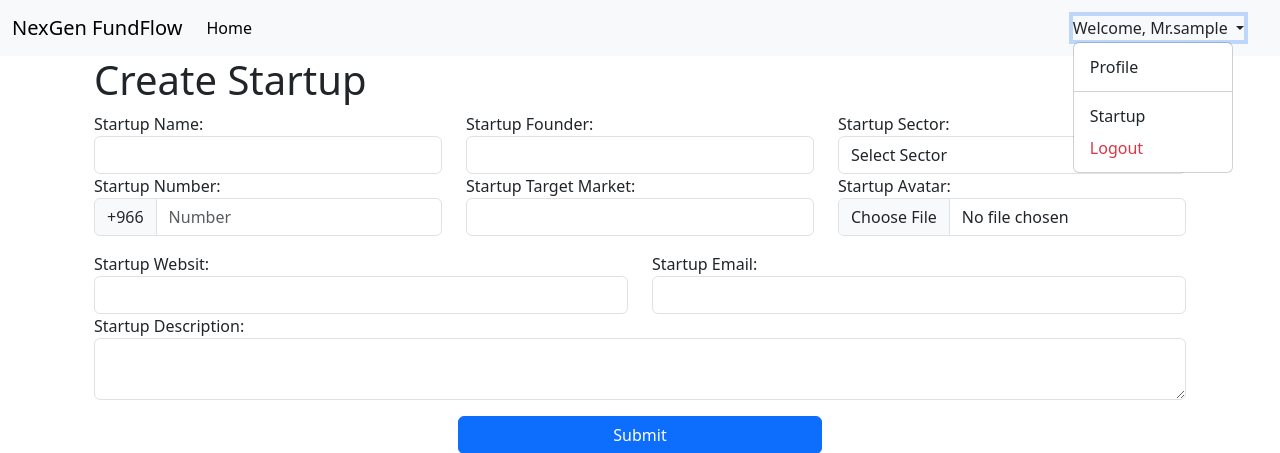
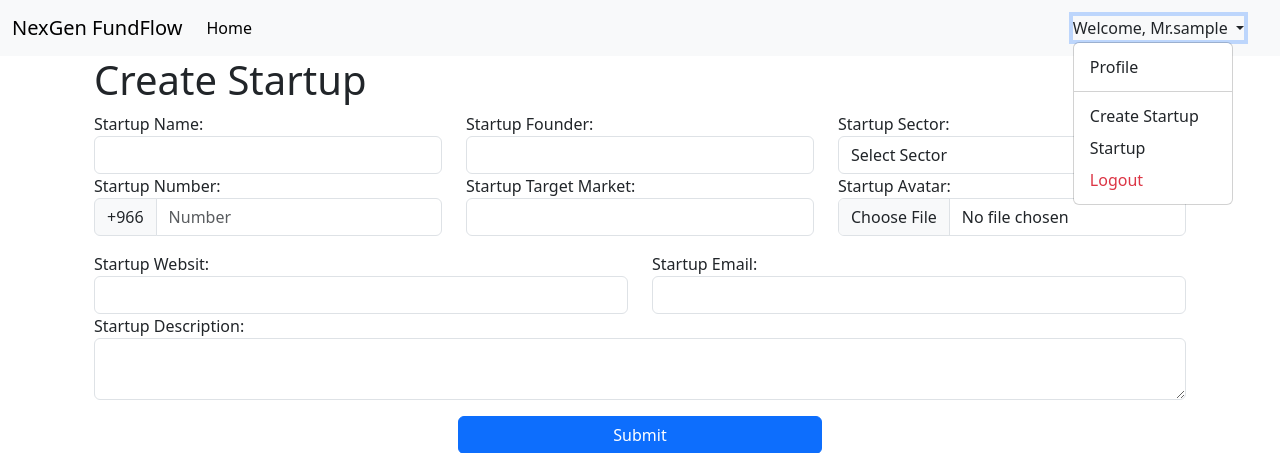
Before and after one commit to abdullah-alanezi/FinalCapstone, a Django app: page /startup/create/ in a window 1280 px wide, after a click that opens the changed part. Shown: the top 453 px of the page. Run offline with Django 5.2, Linux system fonts and the light colour scheme; the visitor is signed in with stand-in values (Sample User, id 1).

Commit message:
add new template for all myStartup nad show them

```diff
--- a/NexGenFundFlow/home/templates/home/base.html
+++ b/NexGenFundFlow/home/templates/home/base.html
@@ -31,7 +31,8 @@
                 <ul class="dropdown-menu">
                   <li><a class="dropdown-item w-50" href="">Profile</a></li>
                   <li><hr class="dropdown-divider"></li>
-                  <li><a class="dropdown-item" href="">Startup</a></li>
+                  <li><a class="dropdown-item" href="{% url 'startup:create_startup_view' %}">Create Startup</a></li>
+                  <li><a class="dropdown-item" href="{% url 'startup:view_all_my_stratup_view' request.user.id %}">Startup</a></li>
                   <li><a class="dropdown-item text-danger" href="{% url 'user:logout_view' %}">Logout</a></li>
                 </ul>
               </lu>
--- a/NexGenFundFlow/startup/urls.py
+++ b/NexGenFundFlow/startup/urls.py
@@ -9,5 +9,6 @@ urlpatterns = [
     path('brows/<startup_id>/',views.view_startup_profile_view,name='view_startup_profile_view'),
     path('edit/<startup_id>/',views.edit_startup_view,name='edit_startup_view'),
     path('<startup_id>/team/',views.team_view,name='team_view'),
-    path('<startup_id>/add/team/',views.add_team_member_view,name='add_team_member_view')
+    path('<startup_id>/add/team/',views.add_team_member_view,name='add_team_member_view'),
+    path('all/<user_id>/',views.view_all_my_stratup_view,name='view_all_my_stratup_view'),
 ]
--- a/NexGenFundFlow/startup/views.py
+++ b/NexGenFundFlow/startup/views.py
@@ -24,6 +24,7 @@ def create_startup_view(request:HttpRequest):
                 startup_target_market=request.POST['startup_target_market']
                 )
             new_stratup.save()
+            return redirect('startup:view_all_my_stratup_view',user_id=request.user.id)
         except Exception as e:
             massgae = f'somwthing went wrong {e}'
     return render(request,'startup/create_startup.html',{'massage':massgae,'sectors':StartUp.sectors})
@@ -47,15 +48,18 @@ def edit_startup_view(request:HttpRequest,startup_id):
 
         startup.save()
 
-        return redirect('home:home_view')
+        return redirect('startup:view_all_my_stratup_view',user_id=request.user.id)
 
 
 
 
     return render(request,'startup/edit_startup.html',{'startup':startup,'sectors':StartUp.sectors})
 
-def view_all_my_stratup_view(request:HttpRequest):
-    pass
+def view_all_my_stratup_view(request:HttpRequest,user_id):
+
+    startup = StartUp.objects.filter(user=user_id)
+
+    return render(request,'startup/all_my_startup.html',{'startup':startup})
 
 def view_startup_profile_view(request:HttpRequest,startup_id):
     startup = StartUp.objects.get(id=startup_id)
```
Also changed, not shown: NexGenFundFlow/startup/templates/startup/all_my_startup.html (added, +24 -0 lines), NexGenFundFlow/media/images/1664204773829.jpg (added), NexGenFundFlow/media/images/MySelf.JPG (added), NexGenFundFlow/media/images/لقطة_الشاشة_2023-08-30_140809.png (added), NexGenFundFlow/media/images/لقطة_الشاشة_2023-08-30_140809_E0fk1nA.png (added).
